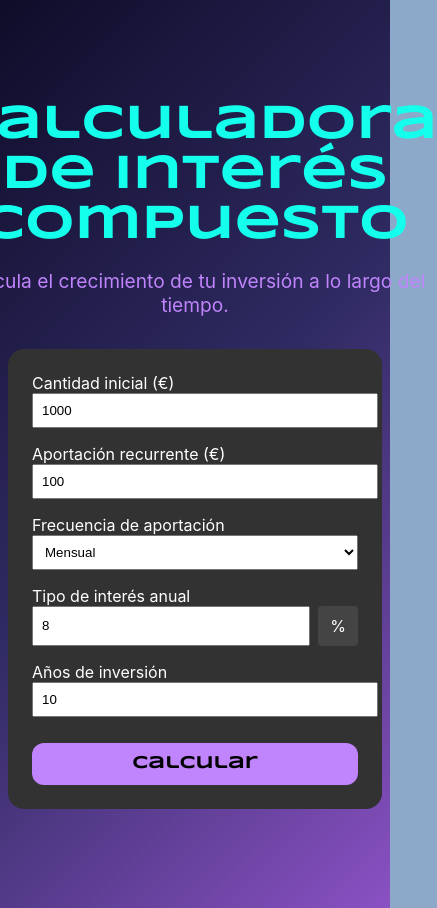
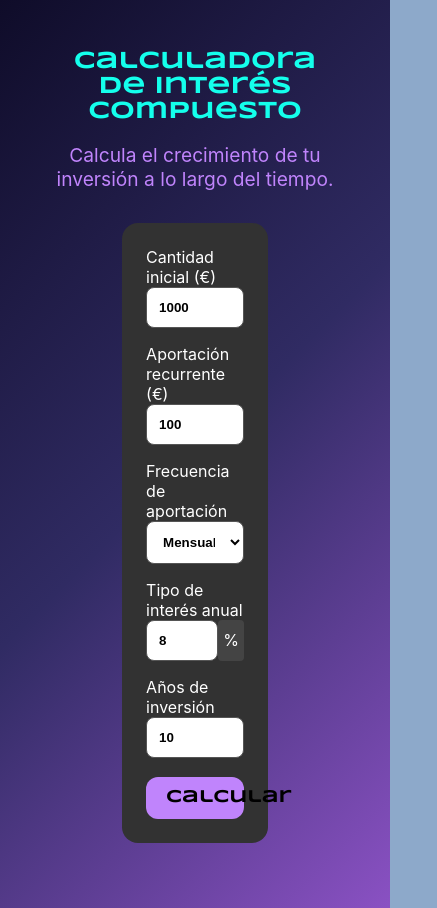
Before and after one commit to MarioCSan/CompounInterestCalc, a React (Create React App) app: page / in a window 390 px wide. Shown: the whole page, 437 px wide, since content can reach past the window. Built offline with nearby package versions, Linux system fonts and the light colour scheme.

Commit message:
Fixed errors on responsive texts. Modified the with of the form

```diff
--- a/src/Components/CalculatorApp.jsx
+++ b/src/Components/CalculatorApp.jsx
@@ -73,13 +73,21 @@ const CalculatorApp = () => {
       padding: "2rem",
     }}>
       <div style={{ textAlign: "center" }}>
-        <h1 style={{ color: "#14FFEC", fontSize: "3rem", top: "1rem", marginBottom: "0%" }} >
+        <h1 style={{
+          color: "#14FFEC",
+          fontSize: "clamp(1.5rem, 5vw, 3rem)",
+          marginBottom: "1rem",
+          textAlign: "center",
+          padding: "0 1rem",
+          wordBreak: "break-word",
+        }}>
           Calculadora de Interés Compuesto
         </h1>
+
         <p style={{ color: "#C084FC", fontSize: "1.2rem", marginBottom: "2rem" }}>
           Calcula el crecimiento de tu inversión a lo largo del tiempo.<br />
           {/* <div style={{ textAlign: "center" }}>Por Mario Canales</div> */}
-          </p></div>
+        </p></div>
       <CalculatorForm
         initial={initial}
         setInitial={setInitial}
--- /dev/null
+++ b/src/Components/CalculatorForm.css
@@ -0,0 +1,31 @@
+.form-input {
+    width: 100%;
+    padding: 0.75rem;
+    border-radius: 0.5rem;
+    border: 1px solid #555;
+    background-color: #FFF;
+    /* rosa pastel translúcido */
+    color: #000;
+    box-sizing: border-box;
+    font-weight: bold;
+}
+
+.form-input::placeholder {
+    color: #C084FC;
+    opacity: 0.7;
+  }
+
+
+  .form-inputPer {
+    width: 100%;
+    padding-top: 0.75rem;
+    padding-bottom: 0.75rem;
+    padding-left: 0.75rem;
+    padding-right: 0;
+    border-radius: 0.5rem;
+    border: 1px solid #555;
+    background-color: #FFF;
+    color: #000;
+    box-sizing: border-box;
+    font-weight: bold;
+}
--- a/src/Components/CalculatorForm.jsx
+++ b/src/Components/CalculatorForm.jsx
@@ -1,5 +1,6 @@
-// CalculatorForm.jsx
 import React from "react";
+import './CalculatorForm.css';
+
 
 const CalculatorForm = ({
     initial,
@@ -21,21 +22,26 @@ const CalculatorForm = ({
             borderRadius: "1rem",
             maxWidth: "500px",
             marginBottom: "2rem",
-      width: "100%",
+            width: "30%",
+            gap: "8rem",
         }}>
             <div style={{ marginBottom: "1rem" }}>
                 <label>Cantidad inicial (€)</label>
-        <input type="number" value={initial} onChange={(e) => setInitial(e.target.value)} style={{ width: "100%", padding: "0.5rem" }} />
+                <input type="number" value={initial} onChange={(e) => setInitial(e.target.value)}
+                    className="form-input"
+                />
             </div>
 
             <div style={{ marginBottom: "1rem" }}>
                 <label>Aportación recurrente (€)</label>
-        <input type="number" value={contribution} onChange={(e) => setContribution(e.target.value)} style={{ width: "100%", padding: "0.5rem" }} />
+                <input type="number" value={contribution} onChange={(e) => setContribution(e.target.value)} className="form-input"
+                />
             </div>
 
             <div style={{ marginBottom: "1rem" }}>
                 <label>Frecuencia de aportación</label>
-        <select value={frequency} onChange={(e) => setFrequency(e.target.value)} style={{ width: "100%", padding: "0.5rem" }}>
+                <select value={frequency} onChange={(e) => setFrequency(e.target.value)} className="form-input"
+                >
                     <option value="weekly">Semanal</option>
                     <option value="biweekly">Cada dos semanas</option>
                     <option value="semimonthly">Quincenal</option>
@@ -46,15 +52,17 @@ const CalculatorForm = ({
 
             <div style={{ marginBottom: "1rem" }}>
                 <label>Tipo de interés anual</label>
-        <div style={{ display: "flex", gap: "0.5rem" }}>
-          <input type="number" value={rate} onChange={(e) => setRate(e.target.value)} style={{ flex: 1, padding: "0.5rem" }} />
+                <div style={{ display: "flex", gap: "0.0rem" }}>
+                    <input type="number" value={rate} onChange={(e) => setRate(e.target.value)} className="form-input"
+                    />
                     <span style={{ width: "40px", textAlign: "center", lineHeight: "2.5", backgroundColor: "#444", borderRadius: "4px" }}>%</span>
                 </div>
             </div>
 
             <div style={{ marginBottom: "1rem" }}>
                 <label>Años de inversión</label>
-        <input type="number" value={years} onChange={(e) => setYears(e.target.value)} style={{ width: "100%", padding: "0.5rem" }} />
+                <input type="number" value={years} onChange={(e) => setYears(e.target.value)} s className="form-input"
+                />
             </div>
 
             <button
```
Lines whose indentation alone changed are shown as unchanged.
